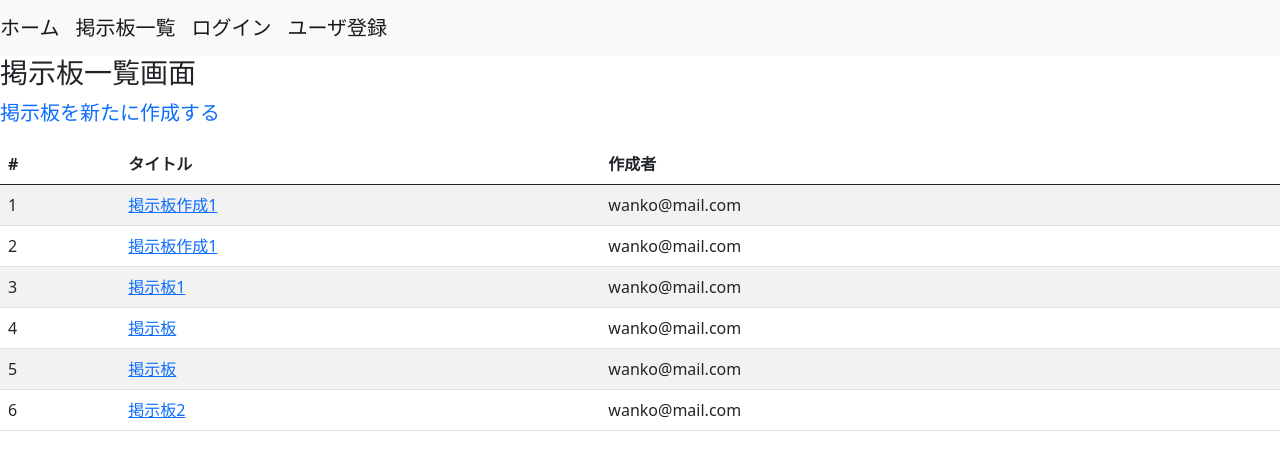
After one commit to insilicomab/forum_project, a Django app: page /boards/list_themes in a window 1280 px wide. The commit adds this page. Shown: the top 470 px of the page. Run offline with Django 3.2, Linux system fonts and the light colour scheme; data comes from the database, SQL or seed files in the repository; both versions use the stored data as it was after the commit.

Commit message:
add script

```diff
--- a/boards/models.py
+++ b/boards/models.py
@@ -17,7 +17,7 @@ class Themes(models.Model):
         'accounts.Users', on_delete=models.CASCADE
     )
 
-    # objects = ThemesManager()
+    objects = ThemesManager()
 
     class Meta:
         db_table = 'themes'
--- a/boards/urls.py
+++ b/boards/urls.py
@@ -6,4 +6,6 @@ app_name = 'boards'
 
 urlpatterns = [
     path('create_theme', views.create_theme, name='create_theme'),
+    path('list_themes', views.list_themes, name='list_themes'),
+
 ]
--- a/boards/views.py
+++ b/boards/views.py
@@ -2,7 +2,7 @@ from django.shortcuts import render, redirect, get_object_or_404
 from django.shortcuts import render
 from . import forms
 from django.contrib import messages
-
+from .models import Themes
 
 
 '''
--- a/templates/base.html
+++ b/templates/base.html
@@ -9,8 +9,8 @@
   <body>
     <nav class="navbar navbar-expand-lg navbar-light bg-light">
       <a class="navbar-brand" href="{% url 'accounts:home' %}">ホーム</a>
+      <a class="navbar-brand" href="{% url 'boards:list_themes' %}">掲示板一覧</a>
       {% if user.is_authenticated %}
-      <a class="navbar-brand" href="{% url 'boards:create_theme' %}">掲示板作成</a>
       <a class="navbar-brand" href="{% url 'accounts:user_logout' %}">ログアウト</a>
       <a class="navbar-brand" href="{% url 'accounts:user_edit' %}">ユーザ情報更新</a>
       {% else %}
--- /dev/null
+++ b/templates/boards/list_themes.html
@@ -0,0 +1,32 @@
+{% extends "base.html" %}
+{% block content %}
+{% if messages %}
+  {% for message in messages %}
+  <div>{{ message.message }}</div>
+  {% endfor %}
+{% endif %}
+<h3>掲示板一覧画面</h3>
+<p><a class="navbar-brand" href="{% url 'boards:create_theme' %}">掲示板を新たに作成する</a></p>
+<table class="table table-striped table-hover">
+  <thead>
+    <tr>
+      <th>#</th>
+      <th>タイトル</th>
+      <th>作成者</th>
+    </tr>
+  </thead>
+  <tbody>
+  {% for theme in themes %}
+    <tr>
+        <td>{{ forloop.counter }}</td>
+        <td><a href="">{{ theme.title }}</a></td>
+        {% if theme.user.id == user.id %}
+           <td><a href="">{{ theme.user }}</a></td>
+        {% else %}
+           <td>{{ theme.user }}</td>
+        {% endif %}
+    </tr>
+  {% endfor %}
+  </tbody>
+</table>
+{% endblock %}
```
Also changed, not shown: db.sqlite3.
